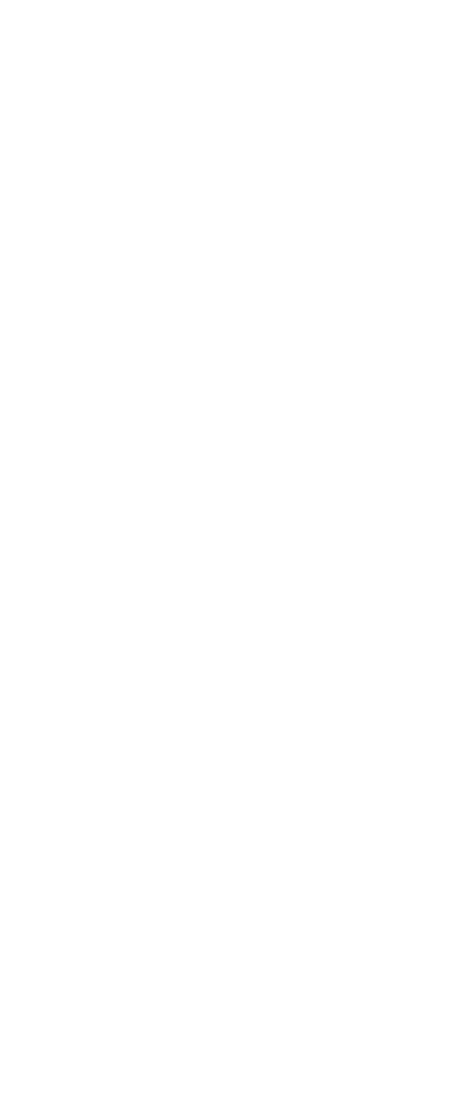
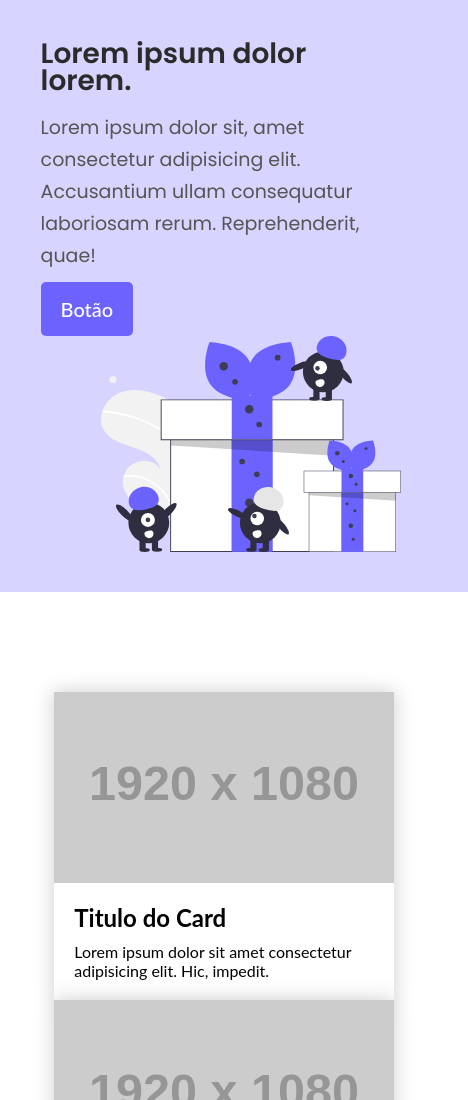
Before and after one commit to keevlin/kevlin-condelandia, a plain HTML site: page desafio-03/index.html in a window 390 px wide. Shown: the top 1100 px of the page, 468 px wide, since content can reach past the window. Before the commit the page ends 844 px from the top, so only its background shows below. Drawn offline with nearby package versions, Linux system fonts and the light colour scheme; files that its build step writes are made by us from their sources; placeholder pictures from the web are drawn by us.

Commit message:
:package: desafio 3 finalizado

```diff
--- a/desafio-03/assets/css/style.css
+++ b/desafio-03/assets/css/style.css
@@ -0,0 +1,280 @@
+@import url('https://fonts.googleapis.com/css2?family=Josefin+Slab:ital,wght@0,200;0,300;0,400;0,500;0,600;0,700;1,100;1,200;1,300;1,400;1,500;1,600&family=Open+Sans&family=Poppins:ital,wght@0,100;0,200;0,300;0,400;0,500;0,600;0,700;0,800;0,900;1,100;1,200;1,300;1,400;1,500;1,600;1,700;1,800;1,900&display=swap');
+
+/*Variáveis*/
+:root {
+    --bgSite: #d7d4ff;
+    --buttonColor: #6c63ff;
+
+    --white: #ffffff;
+    --white300: #f9f9f9;
+
+    --title: #2b2b2b;
+    --text: #555555;
+    --font: 'Merriweather', serif;
+  }
+
+  /*Reset*/
+  * {
+    margin: 0;
+    padding: 0;
+    box-sizing: border-box;
+    font-family: 'Lato', sans-serif;
+  }
+  html {
+    font-size: 62.5%;
+  }
+  body {
+    font-size: 1.6rem;
+  }
+  h1,
+  h2,
+  h3,
+  h4,
+  h5,
+  h6 {
+    margin: 0;
+  }
+  ul,
+  ol {
+    list-style: none;
+    margin: 0;
+    padding: 0;
+  }
+  a {
+    text-decoration: none;
+  }
+  img {
+    max-width: 100%;
+    height: auto;
+    display: block;
+  }
+  button,
+  input {
+    border: 0;
+  }
+  button:focus,
+  input:focus {
+    border: 0;
+  }
+
+
+.cabecalho__titulo{
+    font-family: 'Poppins', serif;
+    color: var(--title);
+}
+.cabecalho__texto{
+    font-family: 'Poppins', sans-serif;
+    color: var(--text);
+}
+.container{
+    width: 90%;
+    max-width: 1240px;
+
+    display: flex;
+    justify-content: center;
+    align-items: center;
+    margin: auto;
+
+}
+
+.hero{
+    background-color: var(--bgSite);
+    width: 100%;
+    padding: 70px 0;
+}
+
+.hero .cabecalho{
+    width: 100%;
+
+    max-width: 620px;
+    display: flex;
+    flex-direction: column;
+    justify-content: flex-start;
+    align-items: start;
+    gap: 30px;
+}
+
+.hero img{
+    width: 100%;
+    max-width: 500px;
+    display: block;
+}
+
+.hero .cabecalho__titulo{
+    font-size: 3.6rem;
+    font-weight: 600;
+    line-height: 4.7rem;
+}
+.hero .cabecalho__texto{
+    font-size: 1.9rem;
+    font-weight: 400;
+    line-height: 3.2rem;
+}
+.hero .cabecalho__btn{
+    font-size: 2rem;
+    font-weight: 500;
+    line-height: 2.4rem;
+    padding: 15px 20px;
+    border-radius: 5px;
+    background-color: var(--buttonColor);
+    color: var(--white);
+    border: none;
+    text-decoration: none;
+    cursor: pointer;
+}
+.cabecalho__btn:hover span{
+transform: scale(1.2);
+transition: all 0.2s;
+display: flex;
+}
+
+.conteudo{
+    padding: 100px 0;
+
+}
+.cards{
+    display: grid;
+    grid-template-columns: repeat(3,1fr);
+
+}
+.card{
+    width: 340px;
+    margin: 0 0 30px 30px;
+    box-shadow: 0px 0px 20px rgba(0, 0, 0, 0.2);
+
+}
+.card__conteudo{
+    padding: 10px;
+
+}
+
+.card__titulo,
+.card__texto{
+    margin: 10px;
+}
+
+footer{
+    background-color: var(--bgSite);
+    width: 100%;
+    padding: 80px 0;
+}
+
+
+
+.formulario{
+    display: flex;
+    flex-direction: column;
+    max-width: 470px;
+    margin: auto;
+    gap: 15px;
+}
+.formulario .form-style{
+    padding: 21px 15px;
+    border: none;
+    outline: none;
+    border-radius: 6px;
+}
+
+.formulario__titulo{
+    text-align: center;
+    margin-bottom: 50px;
+}
+.formulario textarea.form-style {
+    height: 165px;
+    resize: none;
+}
+.form-btn{
+    padding: 13px 0;
+    border-radius: 5px;
+    border: none;
+    outline: none;
+    cursor: pointer;
+    background-color: var(--buttonColor);
+    color: var(--white);
+    font-weight: 500;
+    display: flex;
+    justify-content: center;
+
+}
+.form-btn:hover span{
+    transform: scale(1.2);
+    transition: all 0.2s;
+    display: flex;
+}
+
+@media (max-width:720px){
+    .cards{
+        grid-template-columns: repeat(2,1fr);
+    }
+}
+
+@media (max-width: 420px)
+{
+    .hero{
+        display: flex;
+        flex-direction: column;
+    }
+    .hero{
+        width: 120%;
+        padding: 40px 0;
+    }
+    .hero .container{
+        display: flex;
+        flex-direction: column;
+
+        margin-left: 40px;
+    }
+
+    .hero img{
+        width: 100%;
+        max-width: 300px;
+        display: block;
+    }
+    .hero .cabecalho{
+        width: 100%;
+
+        max-width: 420px;
+        display: flex;
+        flex-direction: column;
+        justify-content: flex-start;
+        align-items: start;
+        gap: 0px;
+    }
+
+    .hero .cabecalho__titulo{
+        font-size: 2.8rem;
+        font-weight: 600;
+        line-height: 2.7rem;
+        margin-bottom: 18px;
+        max-width: 80%;
+    }
+    .hero .cabecalho__texto{
+        font-size: 1.9rem;
+        font-weight: 400;
+        line-height: 3.2rem;
+        max-width: 90%;
+    }
+    .hero .cabecalho__btn{
+        margin-top: 10px;
+        font-size: 2rem;
+        font-weight: 500;
+        line-height: 2.4rem;
+        padding: 15px 20px;
+        border-radius: 5px;
+        background-color: var(--buttonColor);
+        color: var(--white);
+        border: none;
+        text-decoration: none;
+        cursor: pointer;
+    }
+
+    .cards {
+      display:flex;
+      flex-direction: column;
+
+
+    }
+    .card {
+        margin: 0 0 0 15vw;
+    }
+}
--- a/desafio-03/assets/js/main.js
+++ b/desafio-03/assets/js/main.js
@@ -1,11 +1,13 @@
 const sr = ScrollReveal({
-    origin: 'top',
-    distance: '50px',
-    duration: 2000,
-    reset: true
-  });
+  origin: 'top',
+  distance: '50px',
+  duration: 2000,
+  reset: true
+});
 
-  ScrollReveal().reveal('.shop', { delay: 200 });
-  ScrollReveal().reveal('.date', { delay: 400 });
-  ScrollReveal().reveal('.title', { delay: 500 });
-  ScrollReveal().reveal('.subtitle', { delay: 500 });
+
+
+ScrollReveal().reveal('.card', { delay: 200 });
+ScrollReveal().reveal('.card__img',{delay:300})
+ScrollReveal().reveal('.card__conteudo', { delay: 400 });
+ScrollReveal().reveal('.card__texto', { delay: 500 });
--- a/desafio-03/index.html
+++ b/desafio-03/index.html
@@ -6,13 +6,103 @@
     <meta http-equiv="X-UA-Compatible" content="IE=edge">
 
     <meta name="viewport" content="width=device-width, initial-scale=1.0">
-    <title>Desafio - 02</title>
+    <title>Desafio - 03 One Page</title>
     <link rel="shortcut icon" href="./assets/img/favicon.ico" type="image/x-icon">
     <link rel="stylesheet" href="./assets/css/style.css">
-    <link rel="stylesheet" href="./assets/css/variaveis.css">
     <link rel="stylesheet" href="https://cdnjs.cloudflare.com/ajax/libs/font-awesome/4.0.0/css/font-awesome.css">
 </head>
 
+<body>
+    <section class="hero">
+        <div class="container">
+            <div class="cabecalho">
+                <h1 class="cabecalho__titulo">Lorem ipsum dolor lorem.</h1>
+                <p class="cabecalho__texto">Lorem ipsum dolor sit, amet consectetur adipisicing elit. Accusantium ullam
+                    consequatur laboriosam rerum. Reprehenderit, quae!</p>
+                <button class="cabecalho__btn"><span>Botão</span></button>
+            </div>
+            <img src="assets/img/image.svg" class="cabecalho__img" alt="">
+        </div>
+    </section>
 
 
+    <section class="conteudo">
+        <div class="container">
+            <div class="cards">
+                <!-- Primeiro Card -->
+                <div class="card">
+                    <img src="https://via.placeholder.com/1920x1080/FF6363/ffffff" alt="">
+                    <div class="card__conteudo">
+                        <h2 class="card__titulo">Titulo do Card</h2>
+                        <p class="card__texto">Lorem ipsum dolor sit amet consectetur adipisicing elit. Hic, impedit.
+                        </p>
+                    </div>
+                </div>
+                <div class="card">
+                    <img src="https://via.placeholder.com/1920x1080/FFF000/0000" alt="">
+                    <div class="card__conteudo">
+                        <h2 class="card__titulo">Titulo do Card</h2>
+                        <p class="card__texto">Lorem ipsum dolor sit amet consectetur adipisicing elit. Hic,
+                            impedit.
+                        </p>
+                    </div>
+                </div>
+
+                <div class="card">
+                    <img src="https://via.placeholder.com/1920x1080/00FF80/ffffff" alt="">
+                    <div class="card__conteudo">
+                        <h2 class="card__titulo">Titulo do Card</h2>
+                        <p class="card__texto">Lorem ipsum dolor sit amet consectetur adipisicing elit. Hic,
+                            impedit.
+                        </p>
+                    </div>
+                </div>
+
+                <div class="card">
+                    <img src="https://via.placeholder.com/1920x1080/FFF000/0000" alt="">
+                    <div class="card__conteudo">
+                        <h2 class="card__titulo">Titulo do Card</h2>
+                        <p class="card__texto">Lorem ipsum dolor sit amet consectetur adipisicing elit. Hic,
+                            impedit.
+                        </p>
+                    </div>
+                </div>
+
+                <div class="card">
+                    <img src="https://via.placeholder.com/1920x1080/FF6363/ffffff" alt="">
+                    <div class="card__conteudo">
+                        <h2 class="card__titulo">Titulo do Card</h2>
+                        <p class="card__texto">Lorem ipsum dolor sit amet consectetur adipisicing elit. Hic, impedit.
+                        </p>
+                    </div>
+                </div>
+
+                <div class="card">
+                    <img src="https://via.placeholder.com/1920x1080/00FF80/ffffff" class="card__img" alt="">
+                    <div class="card__conteudo">
+                        <h2 class="card__titulo">Titulo do Card</h2>
+                        <p class="card__texto">Lorem ipsum dolor sit amet consectetur adipisicing elit. Hic,
+                            impedit.
+                        </p>
+                    </div>
+                </div>
+
+            </div>
+        </div>
+        </div>
+    </section>
+    <footer>
+        <h1 class="formulario__titulo">Entre em contato</h1>
+        <form action="_POST" class="formulario" autocomplete="off">
+            <input type="text" class="form-style" name="nome" placeholder="Nome">
+            <input type="email" class="form-style" placeholder="E-mail">
+            <input type="tel" class="form-style" placeholder="Telefone">
+            <textarea class="form-style"  placeholder="Mensagem"></textarea>
+            <button class="form-btn"><span>Enviar mensagem</span></button>
+        </form>
+    </footer>
+    <script src="https://unpkg.com/scrollreveal@4.0.9/dist/scrollreveal.js"></script>
+    <script src="./assets/js/main.js"></script>
+</body>
+
 </html>
```
Also changed, not shown: desafio-03/assets/css/variaveis.css (added).
